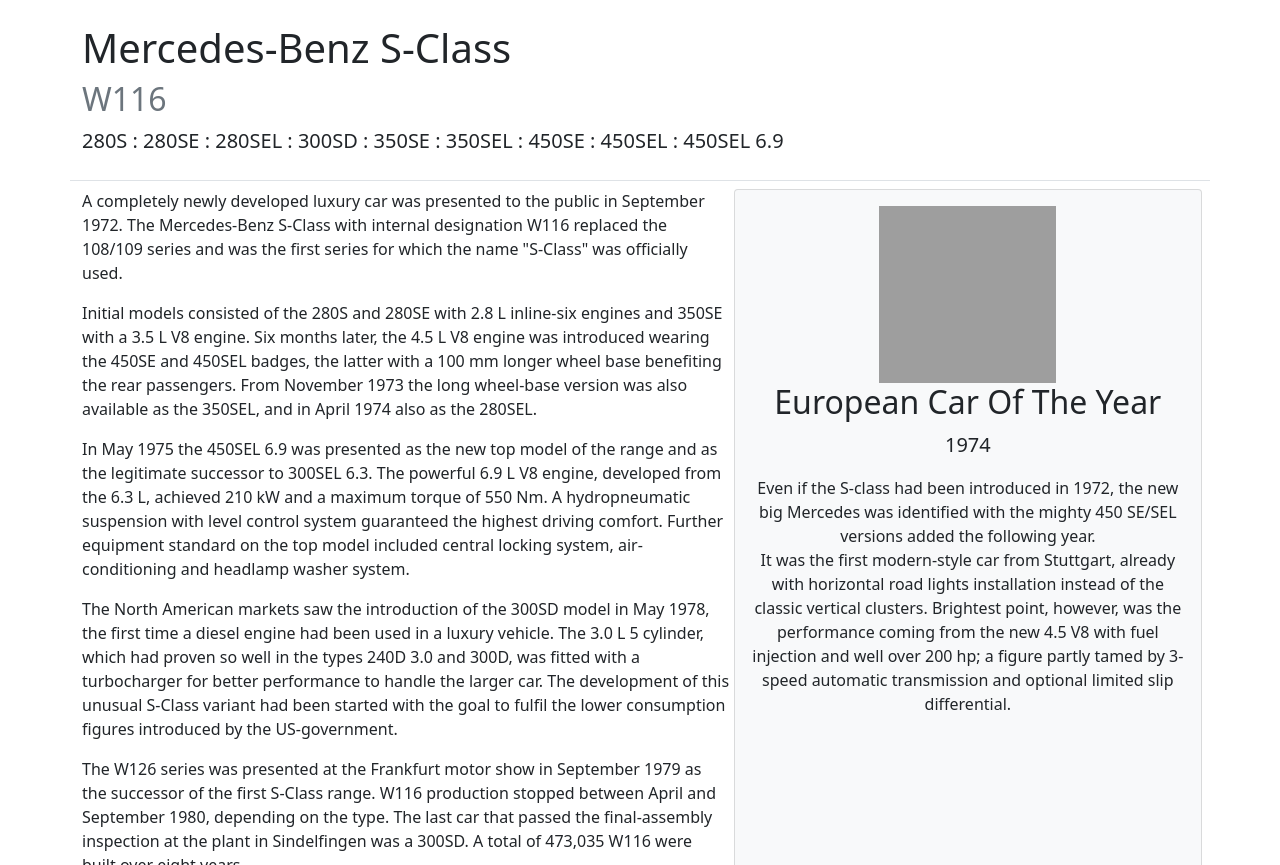
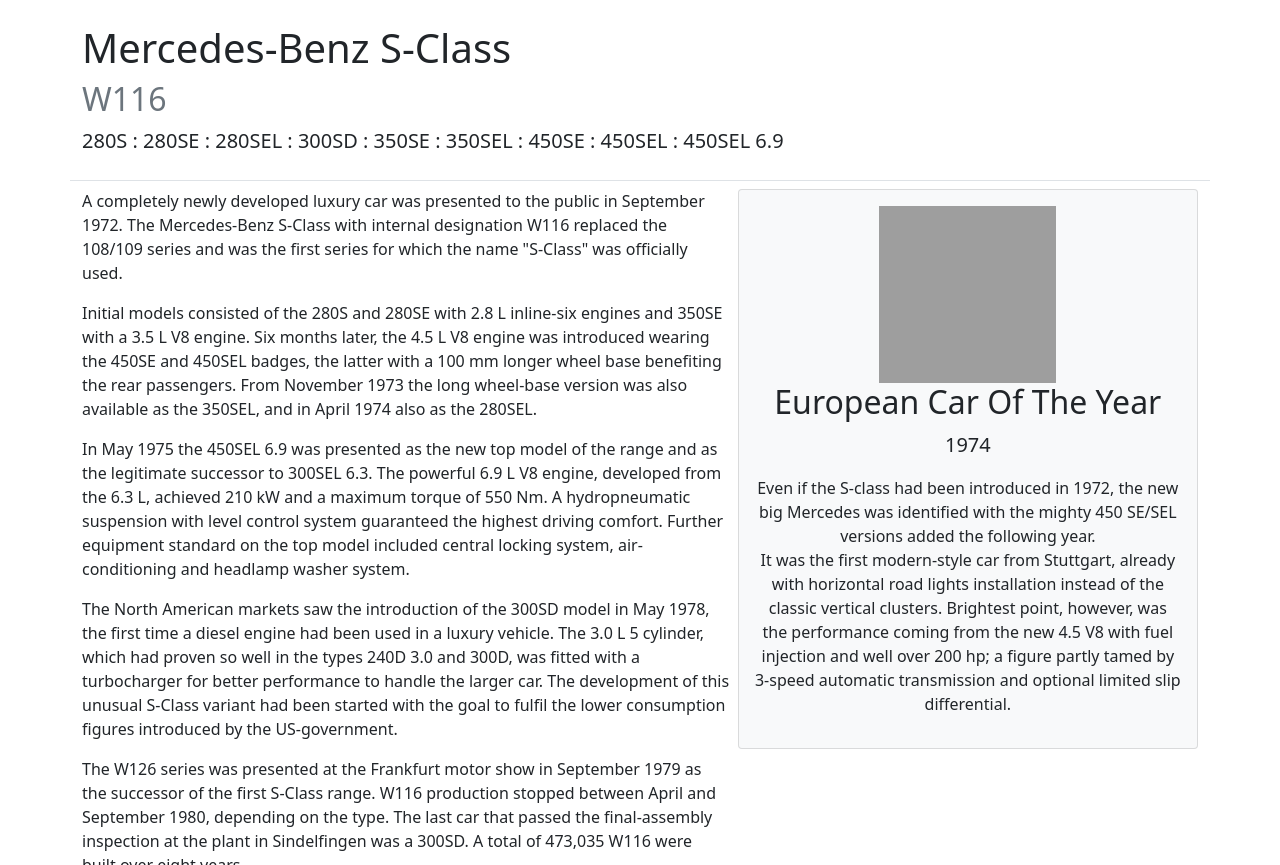
Before and after one commit to W116org/w116org.github.io, a Jekyll site: the page built from index.html, in a window 1280 px wide. Shown: the part 506-1371 px from the top of the page. Built offline with Jekyll 4.4.1, drawn with Linux system fonts in a browser that asks for light colours; comment, search, counter and statistics services are not loaded; grey boxes are pictures that could not be loaded.

Commit message:
Update index.html

```diff
--- a/index.html
+++ b/index.html
@@ -16,11 +16,13 @@
             <p>The North American markets saw the introduction of the 300SD model in May 1978, the first time a diesel engine had been used in a luxury vehicle. The 3.0&nbsp;L 5 cylinder, which had proven so well in the types 240D&nbsp;3.0 and 300D, was fitted with a turbocharger for better performance to handle the larger car. The development of this unusual S-Class variant had been started with the goal to fulfil the lower consumption figures introduced by the US-government.</p>
             <p>The W126 series was presented at the Frankfurt motor show in September 1979 as the successor of the first S-Class range. W116 production stopped between April and September 1980, depending on the type. The last car that passed the final-assembly inspection at the plant in Sindelfingen was a 300SD. A total of 473,035 W116 were built over eight years.</p>
       </div><!-- /.col-md-7 -->
-      <div class="col-md-5 card card-body bg-light text-center">
+      <div class="col-md-5">
+            <div class="card card-body bg-light text-center">
             <a href="//www.caroftheyear.org/previous-winners/1974/coty"><img src="{{site.cdn}}/img/ECOTY1974.gif" alt="European Car of the Year" width="177" height="177"></a>
             <h2>European Car&nbsp;Of&nbsp;The&nbsp;Year</h2>
             <p class="lead">1974</p>
             <p>Even if the S-class had been introduced in 1972, the new big Mercedes was identified with the mighty 450 SE/SEL versions added the following year.<br>It was the first modern-style car from Stuttgart, already with horizontal road lights installation instead of the classic vertical clusters. Brightest point, however, was the performance coming from the new 4.5 V8 with fuel injection and well over 200 hp; a figure partly tamed by 3-speed automatic transmission and optional limited slip differential.</p>
+            </div>
       </div><!-- /.col-md-5 -->
 </div><!-- /.row -->
 
```
